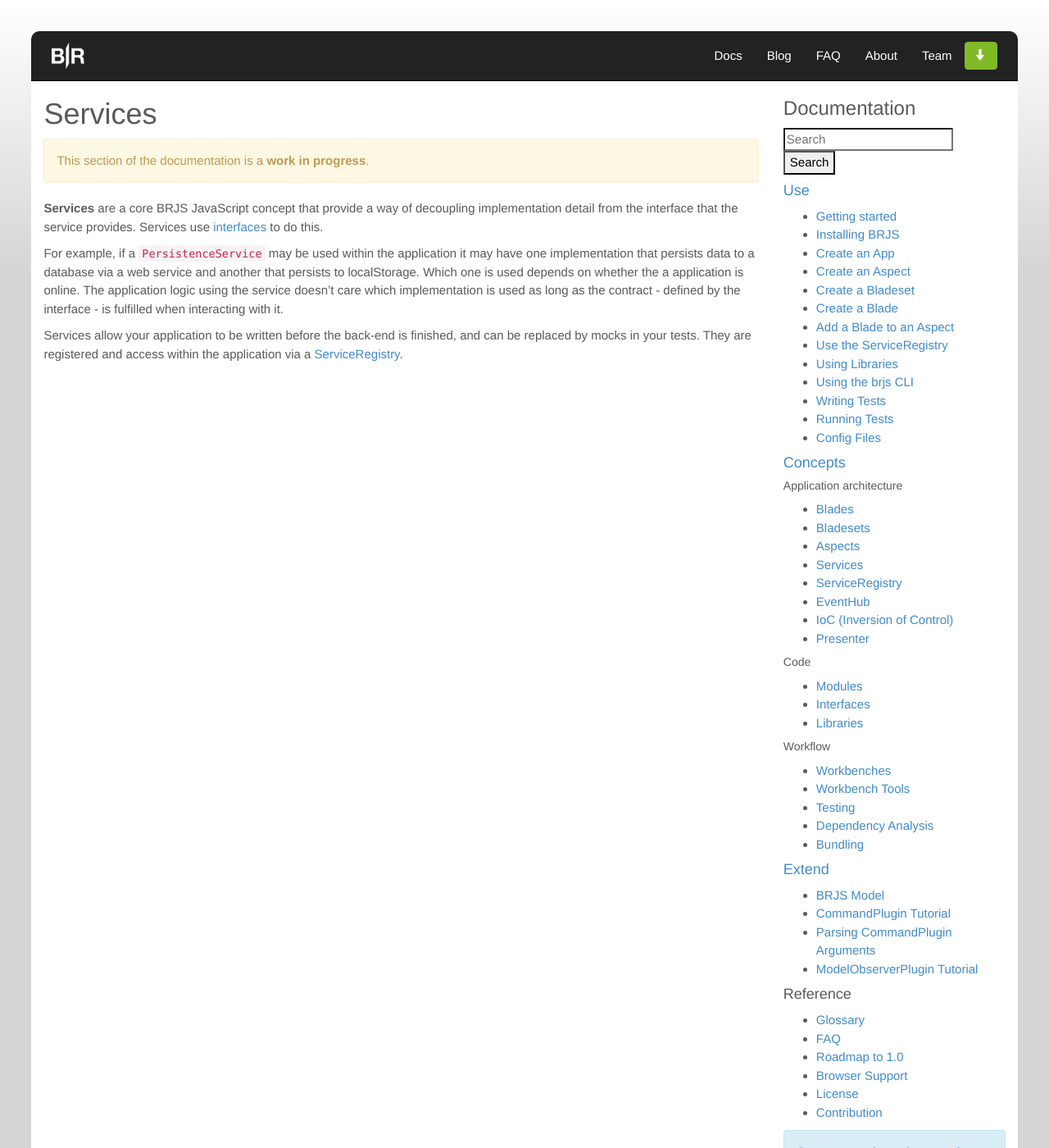
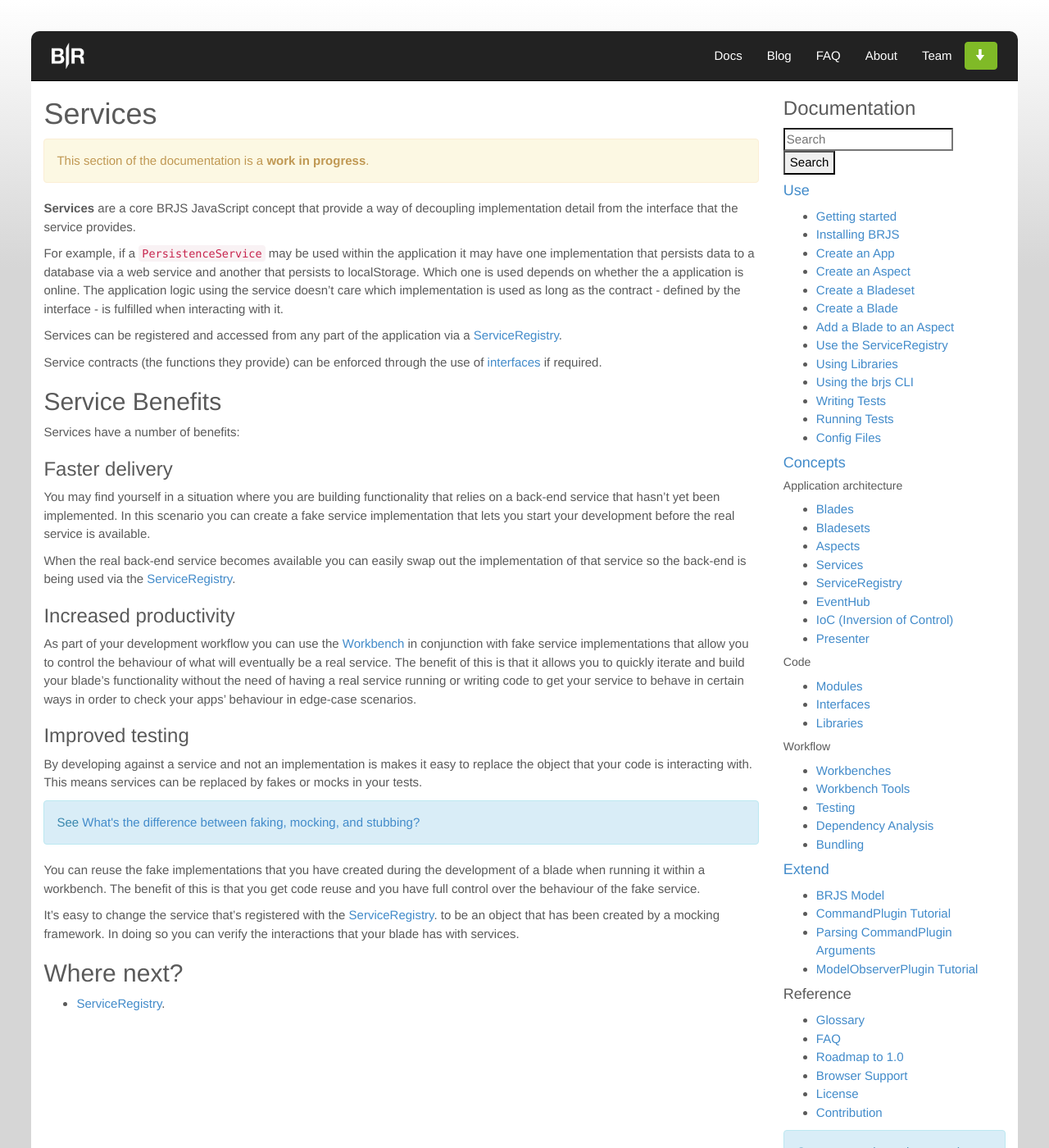
Before and after one commit to BladeRunnerJS/brjs-site, a Jekyll site: the page built from docs/concepts/services.md, in a window 1280 px wide and 1400 px high. Shown: the whole window at 82% size. Built offline with Jekyll 4.4.1, drawn with Linux system fonts in a browser that asks for light colours; nearby versions of some CDN libraries; Markdown is read by kramdown in place of the engine named in the settings.

Commit message:
services & the ServiceRegistry

```diff
--- a/docs/concepts/services.md
+++ b/docs/concepts/services.md
@@ -4,8 +4,57 @@ title: Services
 permalink: /docs/concepts/services/
 ---
 
-**Services** are a core BRJS JavaScript concept that provide a way of decoupling implementation detail from the interface that the service provides. Services use [interfaces](/docs/concepts/interfaces/) to do this.
+**Services** are a core BRJS JavaScript concept that provide a way of decoupling implementation detail from the interface that the service provides.
 
 For example, if a `PersistenceService` may be used within the application it may have one implementation that persists data to a database via a web service and another that persists to localStorage. Which one is used depends on whether the a application is online. The application logic using the service doesn't care which implementation is used as long as the contract - defined by the interface - is fulfilled when interacting with it.
 
-Services allow your application to be written before the back-end is finished, and can be replaced by mocks in your tests. They are registered and access within the application via a [ServiceRegistry](/docs/concepts/service_registry/).
+Services can be registered and accessed from any part of the application via a [ServiceRegistry](/docs/concepts/service_registry/).
+
+Service contracts (the functions they provide) can be enforced through the use
+of [interfaces](/docs/concepts/interfaces/) if required.
+
+## Service Benefits
+
+Services have a number of benefits:
+
+### Faster delivery
+
+You may find yourself in a situation where you are building functionality that relies
+on a back-end service that hasn't yet been implemented. In this scenario you can
+create a fake service implementation that lets you start your development before
+the real service is available.
+
+When the real back-end service becomes available you can easily swap out the
+implementation of that service so the back-end is being used via the [ServiceRegistry](/docs/concepts/service_registry/).
+
+### Increased productivity
+
+As part of your development workflow you can use the [Workbench](/docs/concepts/workbenches)
+in conjunction with fake service implementations that allow you to control the behaviour
+of what will eventually be a real service. The benefit of this is that it allows
+you to quickly iterate and build your blade's functionality without the need of
+having a real service running or writing code to get your service to behave in
+certain ways in order to check your apps' behaviour in edge-case scenarios.
+
+### Improved testing
+
+By developing against a service and not an implementation is makes it easy to
+replace the object that your code is interacting with. This means services can be
+replaced by fakes or mocks in your tests.
+
+<div class="alert alert-info">
+  <p>
+    See <a href="http://stackoverflow.com/a/346440/39904">What's the difference between faking, mocking, and stubbing?</a>
+  </p>
+</div>
+
+You can reuse the fake implementations that you have created during the development of a blade when running it within a workbench. The benefit of this is that you get code reuse
+and you have full control over the behaviour of the fake service.
+
+It's easy to change the service that's registered with the [ServiceRegistry](/docs/concepts/service_registry/). to be
+an object that has been created by a mocking framework. In doing so you can verify
+the interactions that your blade has with services.
+
+## Where next?
+
+* [ServiceRegistry](/docs/concepts/service_registry/).
```
Also changed, not shown: docs/concepts/service_registry.md (+46 -4 lines), docs/use/service_registry.md (+1 -1 lines).
